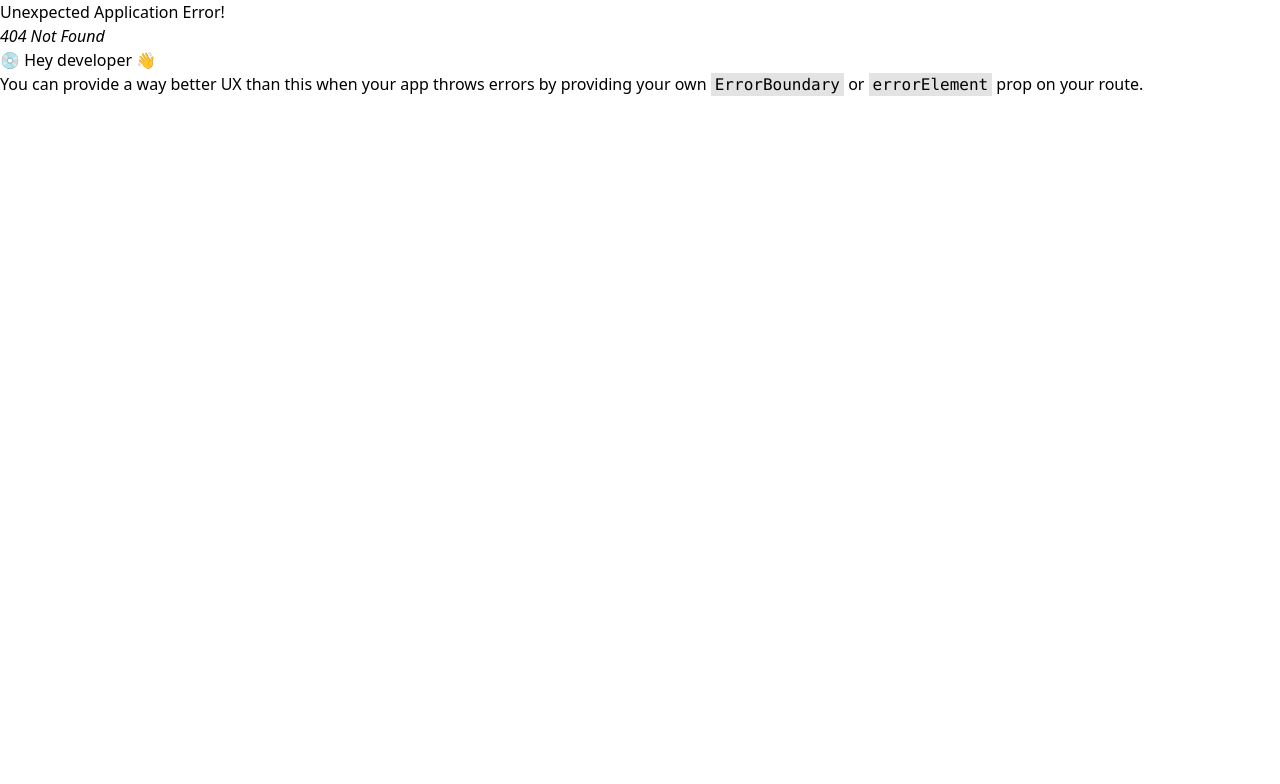
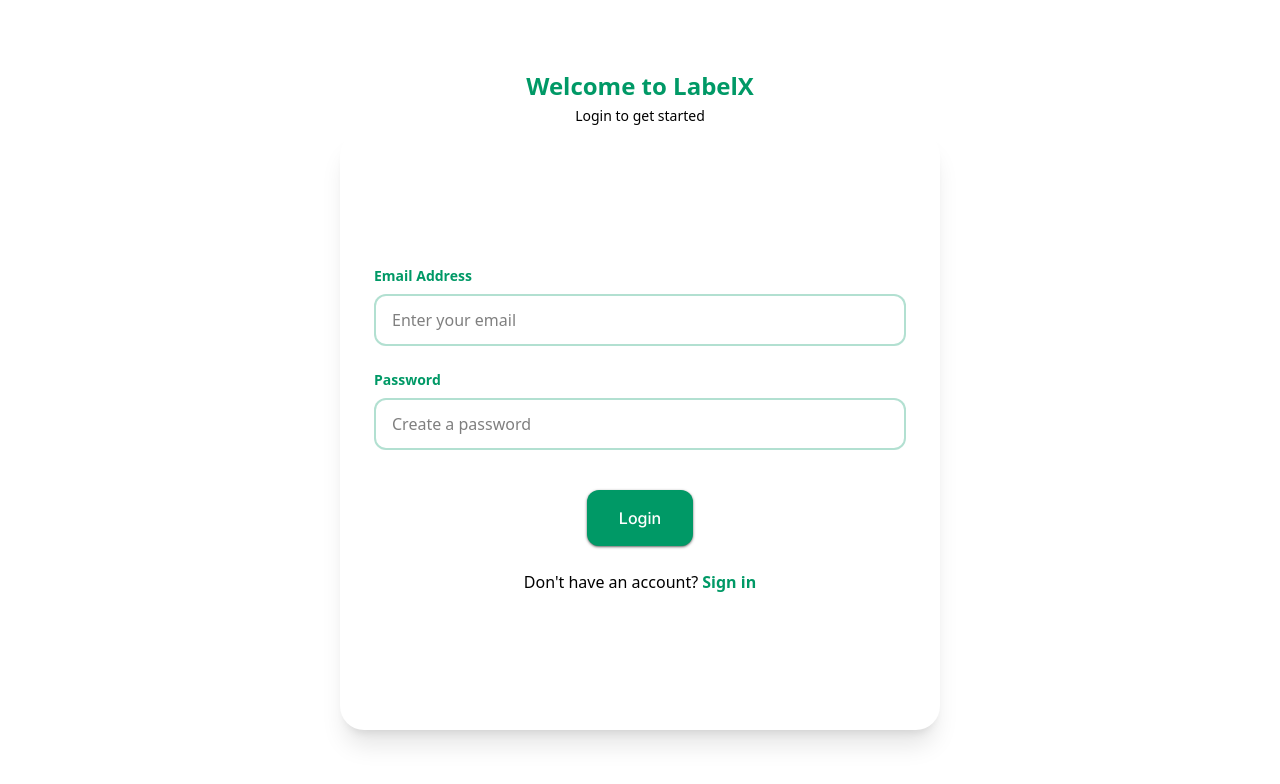
Before and after one commit to SHUBH4M13/LabelX_Frontend, a React (Vite) app: page /login in a window 1280 px wide. Before the commit this address had no page. Shown: the top 784 px of the page. Built offline with nearby package versions, Linux system fonts and the light colour scheme.

Commit message:
fixed accordian

```diff
--- a/src/App.jsx
+++ b/src/App.jsx
@@ -3,6 +3,7 @@ import { createBrowserRouter , RouterProvider  } from "react-router"
 import Home from "./pages/Home"
 import SignUp from "./pages/SignUp"
 import OtpPage from "./pages/OtpPage"
+import Login from "./pages/Login"
 
 
 const router = createBrowserRouter([
@@ -18,6 +19,10 @@ const router = createBrowserRouter([
     path: "/otp",
     element: <OtpPage/>
   },
+  {
+    path: "/login",
+    element: <Login/>
+  },
 ])
 
 function App() {
--- a/src/Components/HowItWorks/Accordian.jsx
+++ b/src/Components/HowItWorks/Accordian.jsx
@@ -1,5 +1,5 @@
 import React, { useState } from 'react'
-import { ArrowDown, ArrowUp } from 'lucide-react'
+import { ChevronUp, ChevronDown } from 'lucide-react'
 
 export default function DropDown({ items }) {
 
@@ -19,29 +19,37 @@ export default function DropDown({ items }) {
 
         return <div
 
-          className=' font-medium text-left max-h-[500px] overflow-y-auto font-inter'
+          className='font-medium text-left max-h-[410px] transition-transform duration-500 overflow-y-auto font-inter border-b-1 border-black/10  '
           key={index}>
-
-          <div className=' w-full h-[1px] bg-black/10 '> </div>
 
           <button
             onClick={() => {
               handleToggle(index)
             }}
-            className=' px-4 py-6 flex'>
-            {item.title}
+            className='w-full px-4 py-6 flex items-center justify-between'>
+
+            <span>{item.title}</span>
+
+            {OpenIndex === index ? (
+              <ChevronUp className="w-5 h-5 text-primary transition-transform duration-500 rotate-y-180" />
+            ) : (
+              <ChevronDown className="w-5 h-5 text-gray-500 transition-transform duration-500 rotate-y-0" />
+            )}
 
           </button>
 
 
-          {OpenIndex === index && <div className='py-6 max-w-[350px] text-gray-700 font-normal'>
-            {item.description}
-          </div>}
-
+          <div
+            className={`overflow-hidden transition-all duration-500 ease-in-out ${
+              OpenIndex === index ? 'max-h-40 opacity-100' : 'max-h-0 opacity-0'
+            }`}
+          >
+            <div className="px-4 pb-4 text-gray-700 text-[14px] leading-relaxed">
+              {item.description}
+            </div>
+          </div>
         </div>
       })}
-
-      <div className=' w-full h-[1px] bg-black/10'> </div>
     </div>
   )
 }
--- a/src/Components/HowItWorks/HowItWorksMain.jsx
+++ b/src/Components/HowItWorks/HowItWorksMain.jsx
@@ -33,15 +33,15 @@ export default function HowItWorksMain() {
                 <p className=' font-bold text-5xl '>How LabelX Works</p>
             </div>
 
-            <div className='flex justify-around items-center gap-5 '>
+            <div className='flex justify-between items-center gap-3 '>
 
-                <div className=' w-1/2'>
+                <div className='w-1/2'>
                     <img
-                    className=' w-[700px]'
+                    className=' w-[610px]'
                     src={Confusion} alt="" />
                 </div>
 
-                <div className=' w-1/2 overflow-hidden' >
+                <div className='w-1/2 max-h-[410px] overflow-hidden mt-4 px-14'>
                     <Accordian items={items} />
                 </div>
 
--- a/src/Components/Signup.jsx
+++ b/src/Components/Signup.jsx
@@ -21,35 +21,35 @@ export default function Signup() {
 
     async function handleSignup() {
             navigate("/otp")
-        // if (!Data.fullName || !Data.email || !Data.password || !Data.confirmpassword) {
-        //     setError("All fields are required.");
-        //     return;
-        // }
+        if (!Data.fullName || !Data.email || !Data.password || !Data.confirmpassword) {
+            setError("All fields are required.");
+            return;
+        }
 
-        // if (Data.password != Data.confirmpassword) {
-        //     setError("Password do not match")
-        //     return
-        // }
+        if (Data.password != Data.confirmpassword) {
+            setError("Password do not match")
+            return
+        }
 
-        // const url = import.meta.env.VITE_BACKEND_URL + `/signup`
-        // setloading(true)
-        // setError(" ")
+        const url = import.meta.env.VITE_BACKEND_URL + `/signup`
+        setloading(true)
+        setError(" ")
 
-        // try {
-        //     const res = await axios.post(url, Data)
+        try {
+            const res = await axios.post(url, Data)
 
-        //     if (res.status === 201) {
-        //         const token = res.data.token
-        //         localStorage.setItem(`token`, token)
-        //         navigate('/')
-        //     } else {
-        //         setError(res.data.message || "Something went wrong")
-        //     }
-        // } catch (error) {
-        //     setError(error.response.data.message)
-        // } finally {
-        //     setloading(false);
-        // }
+            if (res.status === 201) {
+                const token = res.data.token
+                localStorage.setItem(`token`, token)
+                navigate('/')
+            } else {
+                setError(res.data.message || "Something went wrong")
+            }
+        } catch (error) {
+            setError(error.response.data.message)
+        } finally {
+            setloading(false);
+        }
     }
 
     const handleChange = (e) => {
@@ -106,7 +106,7 @@ export default function Signup() {
                 </div>
 
                 <div className='flex flex-col w-full'>
-                    <label className='mb-2 text-sm font-semibold text-secondaryFore'>Password</label>
+                    <label className='mb-2 text-sm font-semibold text-primary'>Password</label>
                     <input
                         className='border-primary/30 bg-primaryFore border-2 w-full rounded-xl px-4 py-3 focus:outline-none focus:border-primary focus:ring-2 focus:ring-primary/20 transition-all duration-200 text-textcolor placeholder-textcolor/50'
                         type="password"
@@ -119,7 +119,7 @@ export default function Signup() {
                 </div>
 
                 <div className='flex flex-col w-full'>
-                    <label className='mb-2 text-sm font-semibold text-secondaryFore'>Confirm Password</label>
+                    <label className='mb-2 text-sm font-semibold text-primary '>Confirm Password</label>
                     <input
                         className='border-primary/30 bg-primaryFore border-2 w-full rounded-xl px-4 py-3 focus:outline-none focus:border-primary focus:ring-2 focus:ring-primary/20 transition-all duration-200 text-textcolor placeholder-textcolor/50'
                         type="password"
--- /dev/null
+++ b/src/pages/Login.jsx
@@ -0,0 +1,73 @@
+import React from 'react'
+import CusButton from '../Components/CusButton'
+import { useNavigate } from 'react-router'
+
+export default function Login() {
+
+    const navigate = useNavigate()
+
+    return (
+        <div className=' flex justify-center items-center min-h-screen flex-col'>
+            <div className='text-center mb-1'>
+                <h2 className='text-2xl font-bold text-primary mb-1'>Welcome to LabelX</h2>
+                <p className='text-textcolor/70 text-sm'>Login to get started</p>
+            </div>
+
+            <div className='md:w-[600px] lg:h-[600px] flex flex-col items gap-6 bg-white shadow-xl hover:shadow-primary/40 justify-center items-center border-white/10 duration-300 border-2 rounded-3xl px-8 py-3 '>
+
+                <div className='flex flex-col w-full'>
+                    <label className='mb-2 text-sm font-semibold text-primary'>Email Address</label>
+                    <input
+                        className='border-primary/30 bg-primaryFore border-2 w-full rounded-xl px-4 py-3 focus:outline-none focus:border-primary focus:ring-2 focus:ring-primary/20 transition-all duration-200 text-textcolor placeholder-textcolor/50'
+                        type="email"
+                        placeholder="Enter your email"
+                        name='email'
+                        required
+                        // value={Data.email}
+                        // onChange={handleChange}
+                    />
+                </div>
+
+                <div className='flex flex-col w-full'>
+                    <label className='mb-2 text-sm font-semibold text-primary'>Password</label>
+                    <input
+                        className='border-primary/30 bg-primaryFore border-2 w-full rounded-xl px-4 py-3 focus:outline-none focus:border-primary focus:ring-2 focus:ring-primary/20 transition-all duration-200 text-textcolor placeholder-textcolor/50'
+                        type="password"
+                        placeholder="Create a password"
+                        name='password'
+                        required
+                        // value={Data.password}
+                        // onChange={handleChange}
+                    />
+                </div>
+
+
+                <div className='w-full mt-4 flex justify-center items-center'>
+                    <CusButton
+                        // onClick={handleSignup}
+                        text={"Login"}
+                    />
+                </div>
+
+
+                {/* {Error && (
+                    <div className="w-full bg-red-100 border border-red-300 text-red-700 px-4 py-3 rounded-md shadow-sm my-2 text-center">
+                        <p className="text-sm">{Error}</p>
+                    </div>
+                )} */}
+
+                <p className='text-s text-textcolor/60 text-center'>
+                    Don't have an account?
+                    <span
+                    onClick={() => {
+                        navigate("/login")
+                    }}
+                    className='text-primary font-semibold cursor-pointer hover:text-primary/80'> Sign in</span>
+                </p>
+
+            </div>
+
+        </div>
+
+    )
+}
```
